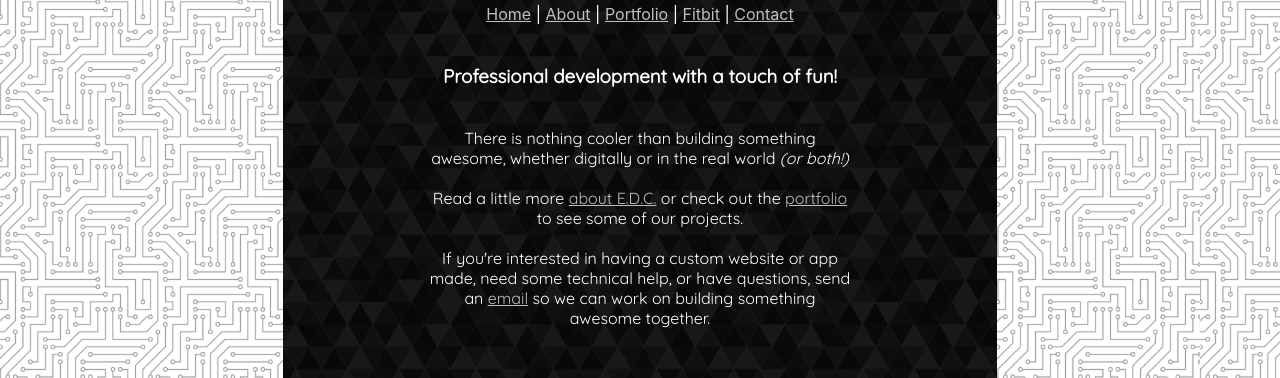
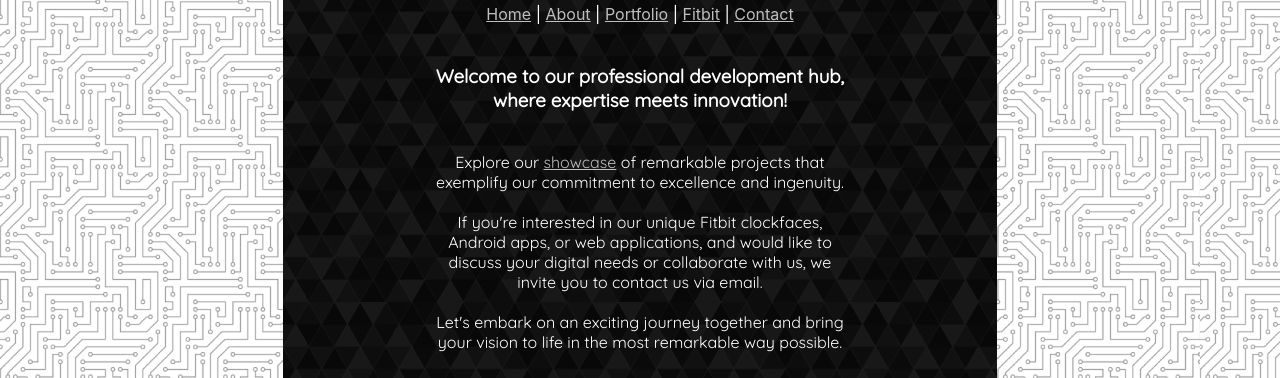
Before and after one commit to elderj/dev, a React app: page / in a window 1280 px wide. Shown: the part 126-504 px from the top of the page. Built offline with nearby package versions, Linux system fonts and the light colour scheme.

Commit message:
Change text, add link to kings drinking game.

```diff
--- a/src/components/Home.js
+++ b/src/components/Home.js
@@ -13,25 +13,24 @@ const Home = () => (
     <NavBar />
     <h3 className="quicksand-text blurb">
       <br />
-      Professional development with a touch of fun!
+      Welcome to our professional development hub, where expertise meets
+      innovation!
       <br />
       <br />
     </h3>
 
     <p className="quicksand-text blurb">
-      There is nothing cooler than building something awesome, whether digitally
-      or in the real world <i>(or both!)</i>
+      Explore our <Link to="/portfolio">showcase</Link> of remarkable projects
+      that exemplify our commitment to excellence and ingenuity.
       <br />
       <br />
-      Read a little more <Link to="/about">about E.D.C.</Link> or check out the{" "}
-      <Link to="/portfolio">portfolio</Link> to see some of our projects.
+      If you're interested in our unique Fitbit clockfaces, Android apps, or web
+      applications, and would like to discuss your digital needs or collaborate
+      with us, we invite you to contact us via email.
       <br />
       <br />
-      If you're interested in having a custom website or app made, need some
-      technical help, or have questions, send an{" "}
-      <Link to="/contact">email</Link> so we can work on building something
-      awesome together.
-      <br />
+      Let's embark on an exciting journey together and bring your vision to life
+      in the most remarkable way possible.
     </p>
     <br />
     <br />
--- a/src/components/Portfolio.js
+++ b/src/components/Portfolio.js
@@ -16,6 +16,22 @@ const Portfolio = () => (
     <h4 className="quicksand-text">Check out some of existing web projects</h4>
     <div className="niceLookingList">
       <ul>
+        <li className="portfolioListItem">
+          <div className="tooltip">
+            <a href="https://play.google.com/store/apps/dev?id=9138247524963784910">
+              Google Play Store Apps
+            </a>
+            <span className="tooltiptext">
+              Elder Design Concepts' Developer Page
+            </span>
+          </div>
+        </li>
+        <li className="portfolioListItem">
+          <div className="tooltip">
+            <Link to="/fitbit">Fitbit Clockfaces</Link>
+            <span className="tooltiptext">Various Fitbit clockfaces.</span>
+          </div>
+        </li>
         <li className="portfolioListItem">
           <div className="tooltip">
             <Link to="/portfolio/triangle-skill-game">Triangle Skill Game</Link>
@@ -38,16 +54,6 @@ const Portfolio = () => (
             <span className="tooltiptext">
               Generate random names for usernames, funny team names, or just for
               fun.
-            </span>
-          </div>
-        </li>
-        <li className="portfolioListItem">
-          <div className="tooltip">
-            <a href="https://play.google.com/store/apps/dev?id=9138247524963784910">
-              Google Play Store Apps
-            </a>
-            <span className="tooltiptext">
-              Elder Design Concepts' Developer Page
             </span>
           </div>
         </li>
@@ -80,12 +86,6 @@ const Portfolio = () => (
             <span className="tooltiptext">How fitbit steps should work..</span>
           </div>
         </li>
-        <li className="portfolioListItem">
-          <div className="tooltip">
-            <Link to="/fitbit">Fitbit Clockfaces</Link>
-            <span className="tooltiptext">Various Fitbit clockfaces.</span>
-          </div>
-        </li>
       </ul>
     </div>
 
--- a/src/components/portfolio/KingsGame.js
+++ b/src/components/portfolio/KingsGame.js
@@ -17,7 +17,10 @@ const KingsGame = () => (
     </h3>
 
     <p className="quicksand-text blurb">
-      Check out my android app once it goes live!
+      Check out the{" "}
+      <a href="https://play.google.com/store/apps/details?id=com.elderdesignconcepts.kingsdrinkinggame">
+        Android app
+      </a>
       <br />
       <ul>
         <li>
```
Also changed, not shown: build/asset-manifest.json, build/index.html, build/service-worker.js.
